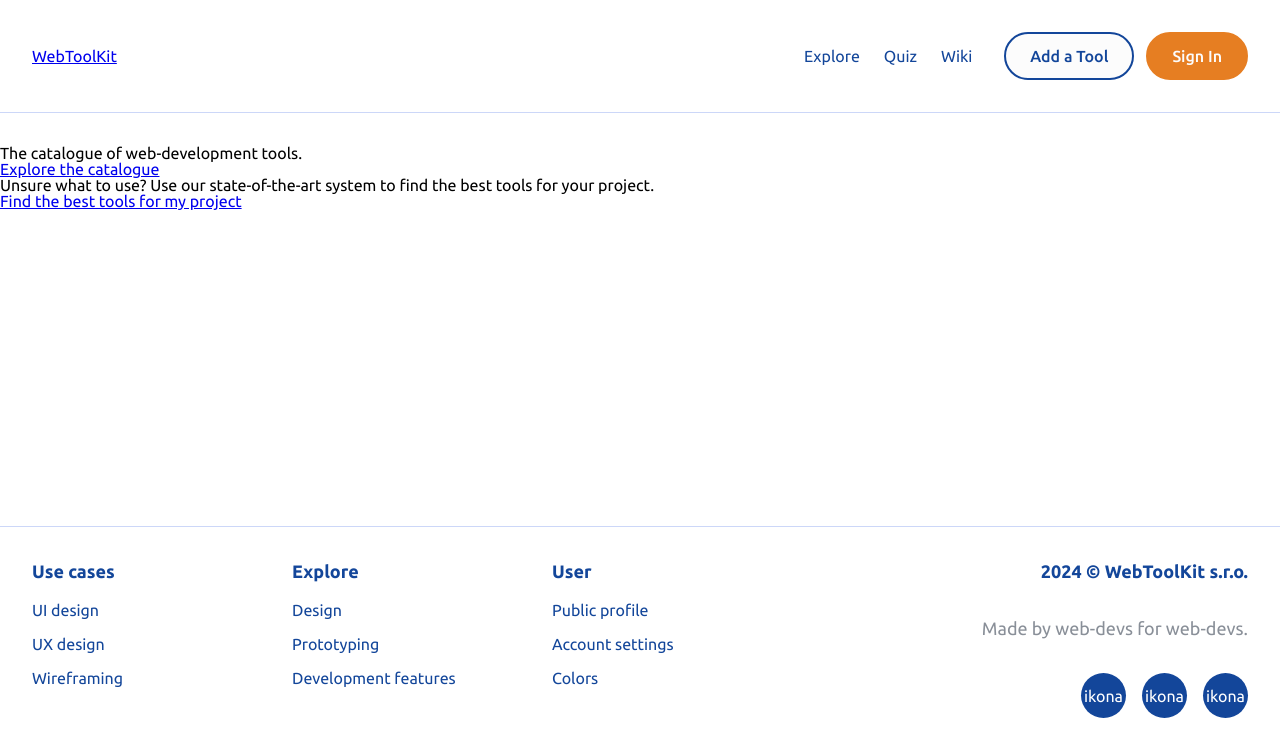
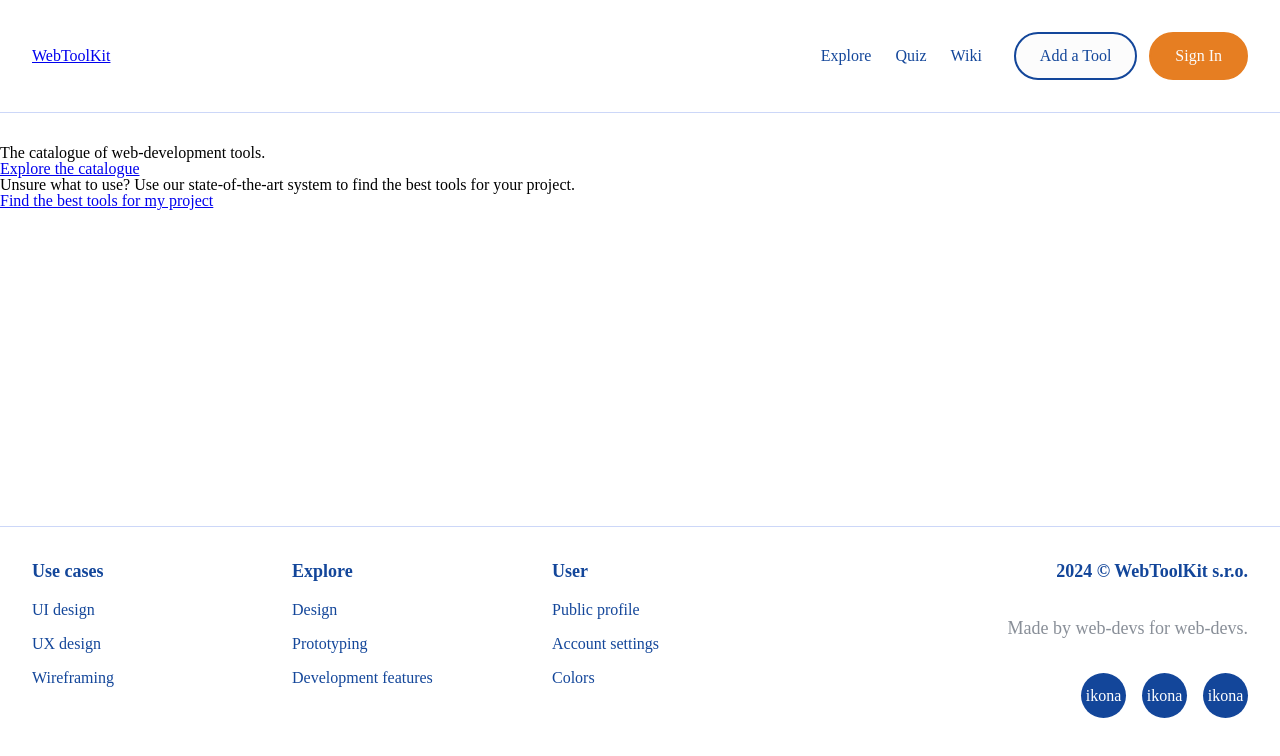
Before and after one commit to JosefinaTrojkarova/WebToolKit, a Nuxt app: page / in a window 1280 px wide. Shown: the top 756 px of the page. Built offline with nearby package versions, Linux system fonts and the light colour scheme.

Commit message:
global font family

```diff
--- a/assets/styles/global.scss
+++ b/assets/styles/global.scss
@@ -49,11 +49,6 @@ $xxl: 2rem;
 // Fonts
 $font-headings: 'Kanit', sans-serif;
 $font-main: 'Ubuntu', sans-serif;
-
-
-div {
-    font-family: $font-main;
-}
 
 // Headings:
 h1,
--- a/nuxt.config.ts
+++ b/nuxt.config.ts
@@ -9,7 +9,6 @@ export default defineNuxtConfig({
 
   css: [
     '~/assets/styles/reset.css',
-    //'~/assets/styles/global.scss',
   ],
 
   vite: {
@@ -24,6 +23,9 @@ export default defineNuxtConfig({
 
   app: {
     head: {
+      style: [
+        { children: ':root { font-family: "Ubuntu", sans-serif; }' }
+      ],
       link: [
         {
           rel: 'stylesheet', // Kanit font
```
